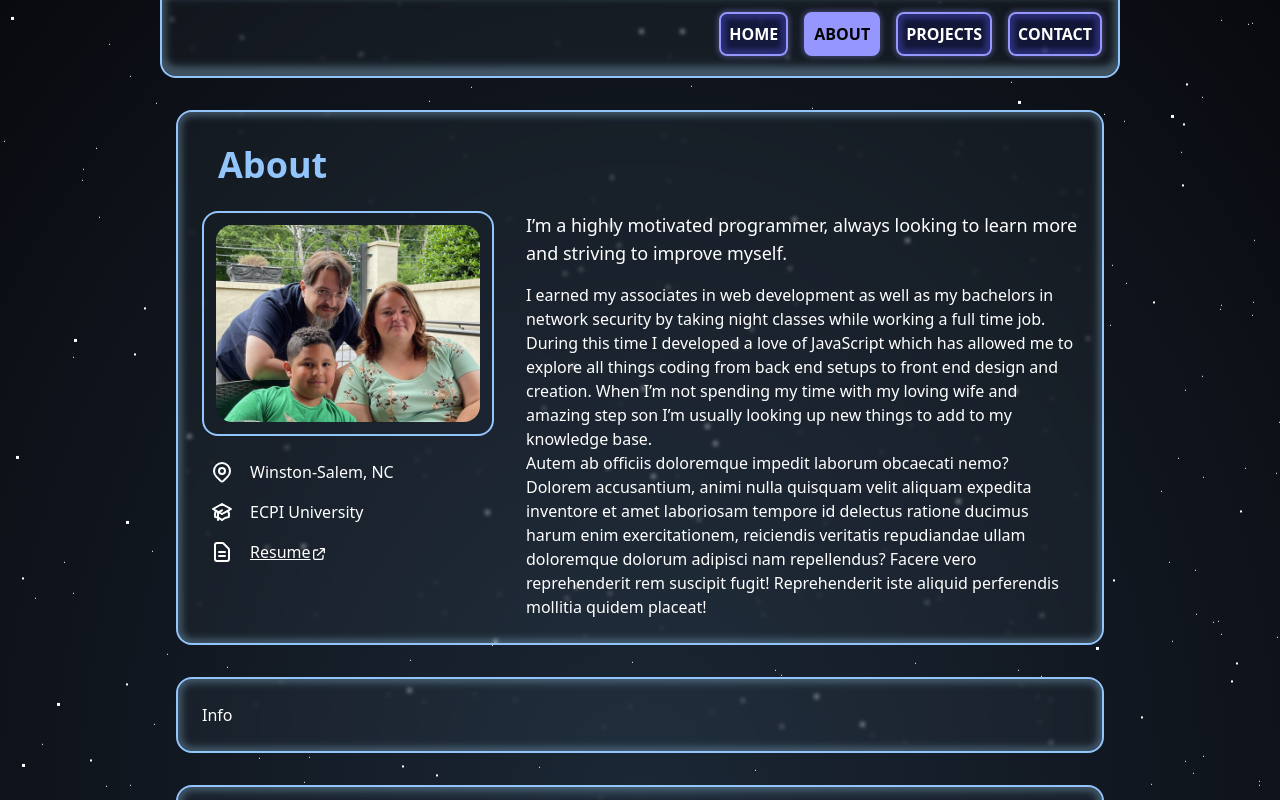
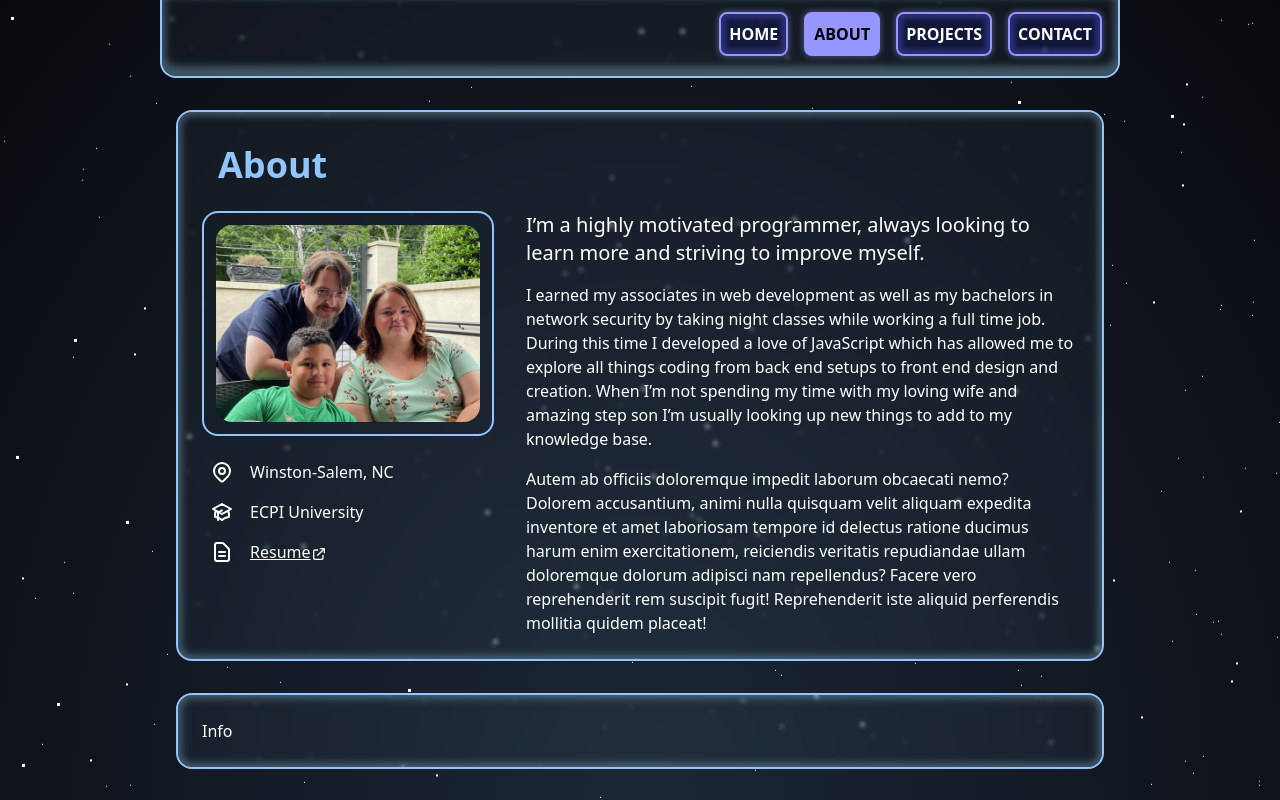
Before and after one commit to Vossryn/portfolio, a Next.js app: page /about in a window 1280 px wide. Shown: the top 800 px of the page. Built offline with nearby package versions, Linux system fonts and the light colour scheme.

Commit message:
Tweaking some padding and font size

```diff
--- a/src/pages/about.tsx
+++ b/src/pages/about.tsx
@@ -52,11 +52,11 @@ export default function About() {
           </div>
         </div>
         <div className="lg:w-2/3 lg:pl-8">
-          <p className="text-lg pb-4">
+          <p className="text-xl pb-4">
             I’m a highly motivated programmer, always looking to learn more and striving to improve
             myself.
           </p>
-          <p>
+          <p className="pb-4">
             I earned my associates in web development as well as my bachelors in network security by
             taking night classes while working a full time job. During this time I developed a love
             of JavaScript which has allowed me to explore all things coding from back end setups to
```
